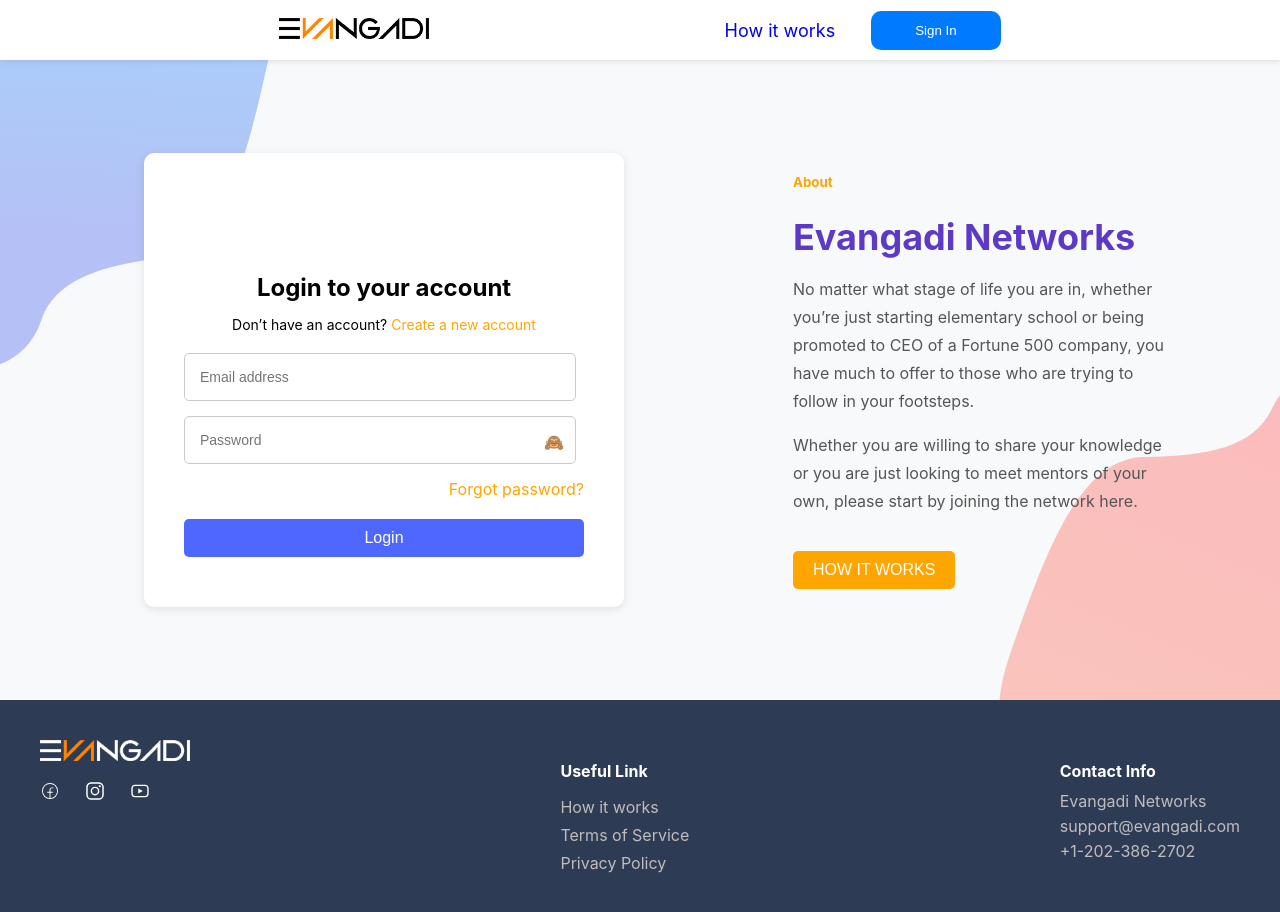
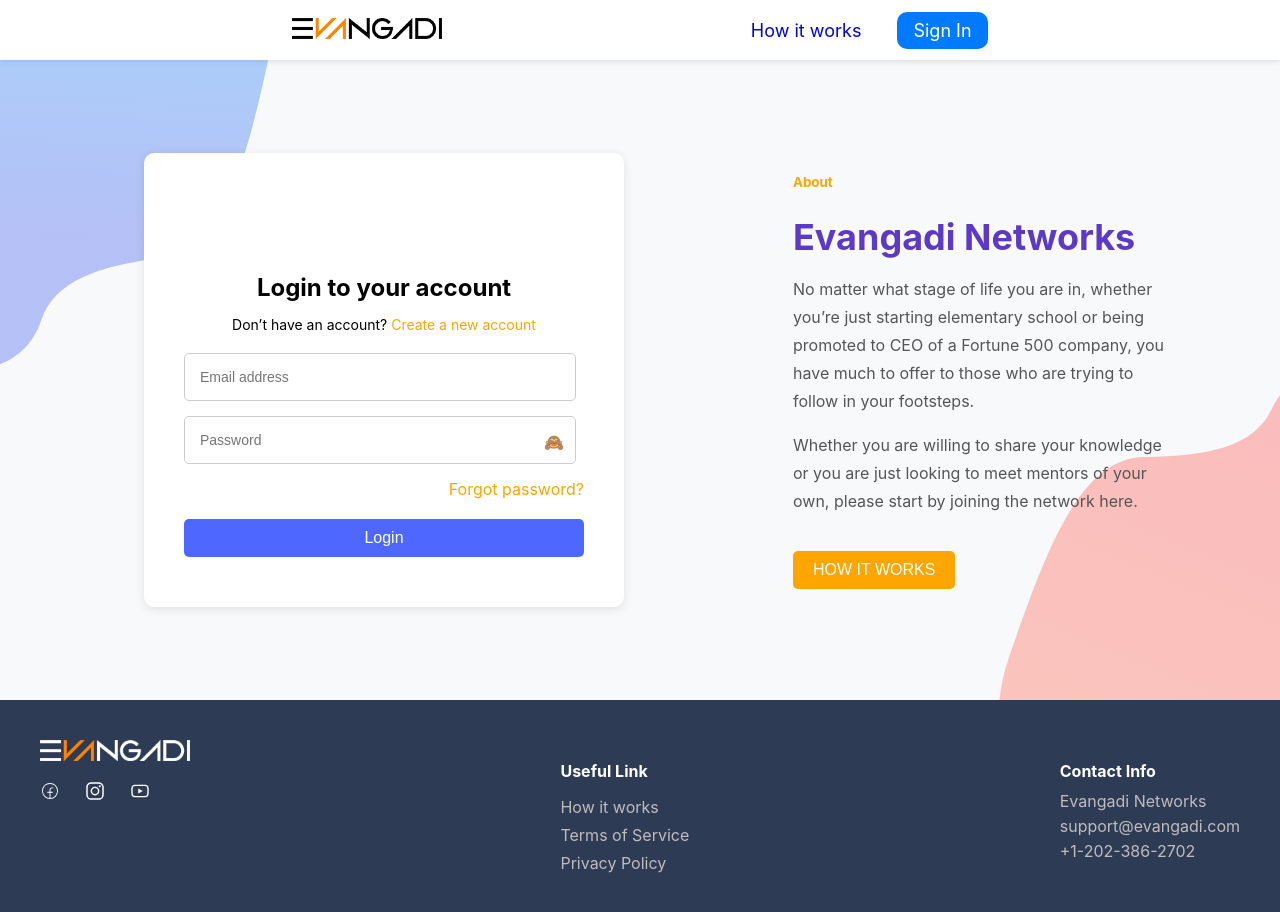
Before and after one commit to yordanos26/Evangadi_forum_final, a React (Vite) app in the folder Frontend/: page /login in a window 1280 px wide. Shown: the top 912 px of the page. Built offline with nearby package versions, Linux system fonts and the light colour scheme; no server answers.

Commit message:
Handling the Naviagtion links Functionality - Login/Logout

```diff
--- a/Frontend/src/Routes/Router.jsx
+++ b/Frontend/src/Routes/Router.jsx
@@ -1,5 +1,5 @@
 import React, { useEffect, useState } from "react";
-import { Route, Routes } from "react-router-dom";
+import { Route, Routes, useNavigate } from "react-router-dom";
 import Question from "../pages/Question/Question";
 import Answer from "../pages/Answer/Answer";
 import Home from "../pages/Home/Home";
@@ -7,15 +7,14 @@
 import Auth from "../pages/Auth/Auth";
 import { createContext } from "react";
 import axiosBaseURL from "../Utility/ApiConfig";
-
-// import axios from "axios";
-import { useNavigate } from "react-router-dom";
 import HowItWorks from "../components/How it works/Howitworks";
 
 export const AppState = createContext();
+
 function RouterApp() {
-  const [user, setUser] = useState({});
+  const [user, setUser] = useState({}); // Start with an empty object
   const navigate = useNavigate();
+
   async function checkUser() {
     try {
       const { data } = await axiosBaseURL.get("/users/check", {
@@ -23,7 +22,7 @@
           Authorization: `Bearer ${localStorage.getItem("token")}`,
         },
       });
-      // console.log(data);
+      console.log("User data:", data); // Debug log
       setUser(data);
     } catch (error) {
       console.log(error.response);
@@ -35,22 +34,33 @@
     checkUser();
   }, []);
 
-  //  const isLoggedIn = user && user.id;
+  useEffect(() => {
+    const token = localStorage.getItem("token");
+    if (token) {
+      checkUser(); // Check user only if a token exists
+    }
+  }, []); // This runs once on mount
+
+  const handleLogin = async (userData) => {
+    localStorage.setItem("token", userData.token);
+    await checkUser(); // Refresh user state after login
+  };
+
+  const handleLogout = () => {
+    localStorage.removeItem("token");
+    setUser({}); // Reset user state
+    navigate("/login"); // Redirect to login
+  };
+
+  const isLoggedIn = !!localStorage.getItem("token");
   return (
-    <AppState.Provider value={{ user, setUser }}>
-
+    <AppState.Provider value={{ user, isLoggedIn, handleLogout ,handleLogin}}>
       <Routes>
         <Route path="/" element={<Home />} />
         <Route path="/auth" element={<Auth />} />
         <Route path="/questions/ask" element={<Question />} />
-
-
-        <Route
-          path="/questions/getQuestions/:questionid"
-          element={<Question />}
-        />
-
-        <Route path="/getQuestions/:questionid"  element={<Answer />} />
+        <Route path="/questions/getQuestions/:questionid" element={<Question />} />
+        <Route path="/getQuestions/:questionid" element={<Answer />} />
         <Route path="/login" element={<Auth />} />
         <Route path="/how-it-works" element={<HowItWorks />} />
         <Route path="*" element={<NotFound />} />
@@ -58,4 +68,5 @@
     </AppState.Provider>
   );
 }
+
 export default RouterApp;
--- a/Frontend/src/components/Header/Header.jsx
+++ b/Frontend/src/components/Header/Header.jsx
@@ -1,19 +1,17 @@
-// Header.js
-import React, { useState ,useContext} from "react";
-import { Link, useNavigate } from "react-router-dom";
+import React, { useState, useContext } from "react";
+import { Link } from "react-router-dom";
 import styles from "./Header.module.css";
 import logo from "../../assets/logo.png";
-import { FontAwesomeIcon } from '@fortawesome/react-fontawesome';
-import { faHome, faSignInAlt, faSignOutAlt, faBars } from '@fortawesome/free-solid-svg-icons'; // Icons
-import { AppState } from "../../Routes/Router";
-const Header = ({  handleLogout }) => {
+import { FontAwesomeIcon } from "@fortawesome/react-fontawesome";
+import { faHome, faSignInAlt, faSignOutAlt, faBars } from "@fortawesome/free-solid-svg-icons";
+import { AppState } from "../../Routes/Router"; // Adjust the import path
+
+const Header = () => {
+  const { isLoggedIn, handleLogout } = useContext(AppState);
   const [isMobileMenuOpen, setMobileMenuOpen] = useState(false);
-   const navigate = useNavigate();
-  const { user } = useContext(AppState);
-  const isLoggedIn = user && user.id;
+
   const onLogoutClick = () => {
     handleLogout();
-     navigate("/login");
   };
 
   const toggleMobileMenu = () => {
@@ -27,31 +25,35 @@
           <img src={logo} alt="Evangadi logo" />
         </Link>
       </div>
+
       {/* Desktop Navigation */}
       <nav className={styles.nav}>
         <ul className={styles.navLinks}>
-           {isLoggedIn && (
+          {isLoggedIn ? (
+            <>
               <li className={styles.navLinkItem}>
                 <Link to="/">Home</Link>
               </li>
-           )}
               <li className={styles.navLinkItem}>
                 <Link to="/how-it-works">How it works</Link>
               </li>
-           {isLoggedIn ? (
-             <Link to= '/login' className={styles.navLinkItem}>
+              <li className={styles.navLinkItem}>
                 <button className={styles.logoutButton} onClick={onLogoutClick}>
                   Log Out
                 </button>
-             </Link>
+              </li>
+            </>
           ) : (
+            <>
               <li className={styles.navLinkItem}>
-               <button className={styles.signInButton}>
-                 <Link to="/login" className="signInLink">
+                <Link to="/how-it-works">How it works</Link>
+              </li>
+              <li className={styles.navLinkItem}>
+                <Link to="/login" className={styles.signInButton}>
                   Sign In
                 </Link>
-               </button>
               </li>
+            </>
           )}
         </ul>
       </nav>
@@ -65,31 +67,38 @@
       {isMobileMenuOpen && (
         <div className={styles.mobileDropdown}>
           <ul>
-             {isLoggedIn && (
+            {isLoggedIn ? (
+              <>
                 <li onClick={() => setMobileMenuOpen(false)}>
                   <Link to="/">
                     <FontAwesomeIcon icon={faHome} /> Home
                   </Link>
                 </li>
-             )}
                 <li onClick={() => setMobileMenuOpen(false)}>
                   <Link to="/how-it-works">
                     <FontAwesomeIcon icon={faHome} /> How it works
                   </Link>
                 </li>
-             {isLoggedIn ? (
                 <li onClick={() => {
                   setMobileMenuOpen(false);
                   onLogoutClick();
                 }}>
                   <FontAwesomeIcon icon={faSignOutAlt} /> Log Out
                 </li>
+              </>
             ) : (
+              <>
+                <li onClick={() => setMobileMenuOpen(false)}>
+                  <Link to="/how-it-works">
+                    <FontAwesomeIcon icon={faHome} /> How it works
+                  </Link>
+                </li>
                 <li onClick={() => setMobileMenuOpen(false)}>
                   <Link to="/login">
                     <FontAwesomeIcon icon={faSignInAlt} /> Sign In
                   </Link>
                 </li>
+              </>
             )}
           </ul>
         </div>
--- a/Frontend/src/components/Header/Header.module.css
+++ b/Frontend/src/components/Header/Header.module.css
@@ -33,7 +33,7 @@
 
 .navLinkItem a,
 .logoutButton {
-  /* color: #000; */
+
   text-decoration: none;
   padding: 8px 16px;
   display: flex;
@@ -62,23 +62,22 @@
 .signInButton a {
   color: #fff;
 }
-/* Blue color for Sign In button - only on desktop */
+
 @media (min-width: 768px) {
   .navLinkItem a.signInLink {
     background-color: var(--primary-color);
-    color: white; /* White text */
-    border-radius: 4px; /* Optional rounded corners */
+    color: white;
+    border-radius: 4px;
   }
 }
 
-/* Mobile menu icon */
 .mobileMenuIcon {
   display: none;
   font-size: 24px;
   cursor: pointer;
 }
 
-/* Mobile dropdown menu */
+
 .mobileDropdown {
   position: absolute;
   top: 60px;
@@ -109,7 +108,7 @@
   background-color: #f1f1f1;
 }
 
-/* Hide desktop menu on mobile */
+
 @media (max-width: 768px) {
   .navLinks {
     display: none;
@@ -124,3 +123,13 @@
     display: none;
   }
 }
+@media (max-width: 480px) {
+
+ .headerContainer{
+  display: flex;
+  justify-content: space-between;
+  align-items: center;
+  padding: 10px 20px;
+ }
+
+}
--- a/Frontend/src/pages/Home/Home.jsx
+++ b/Frontend/src/pages/Home/Home.jsx
@@ -5,8 +5,13 @@
 import { AppState } from "../../Routes/Router";
 import axiosBaseURL from "../../Utility/ApiConfig";
 import { RiAccountCircleFill } from "react-icons/ri";
+import Auth from "../Auth/Auth";
 function Home() {
   const { user } = useContext(AppState);
+
+  // console.log(user);
+
+  // State to store questions
   const [questions, setQuestions] = useState([]); // To store questions
   const [loading, setLoading] = useState(true); // To manage loading state
   const [searchTerm, setSearchTerm] = useState(""); // State for search input
@@ -64,7 +69,7 @@
             Ask Question
           </button>
 
-          <h2>Welcome: {user.username}</h2>
+          <h2>Welcome, {user.username}</h2>
         </div>
 
         {/* Search Bar */}
```
Lines whose indentation alone changed are shown as unchanged.
